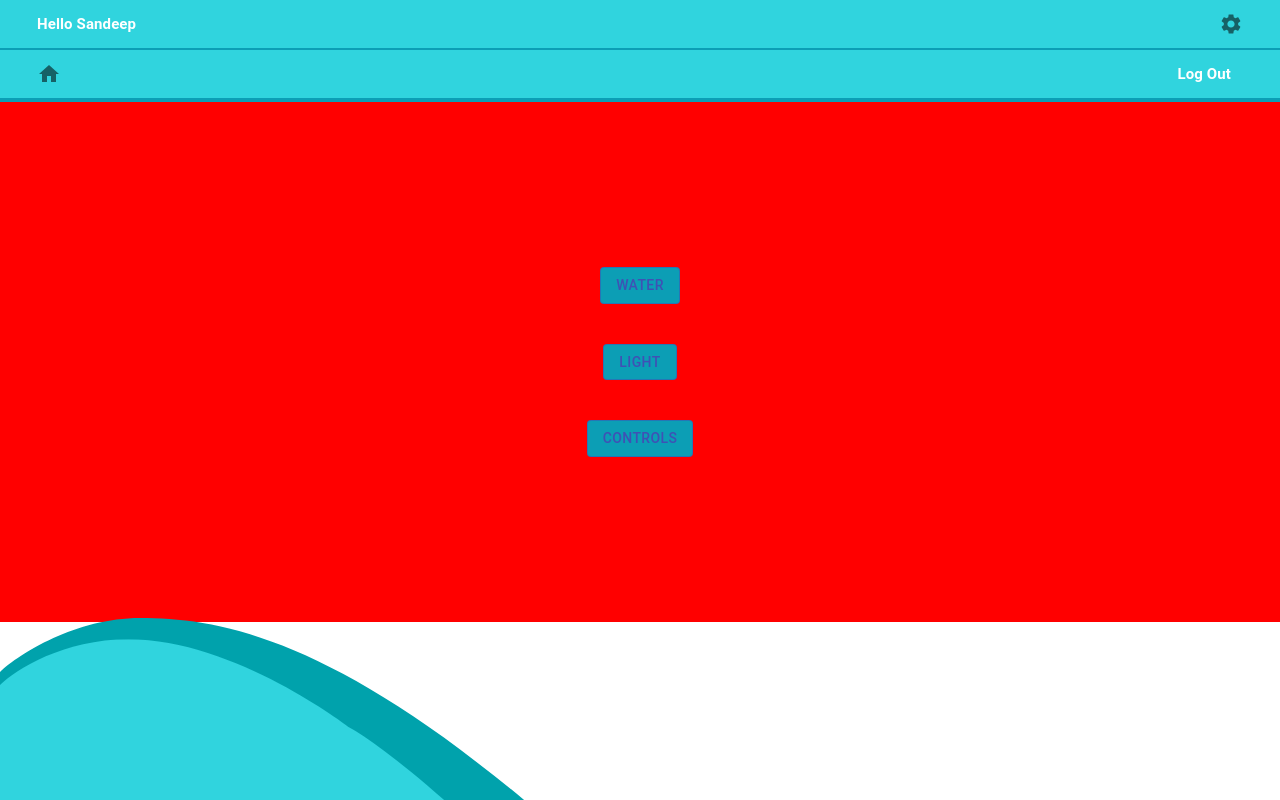
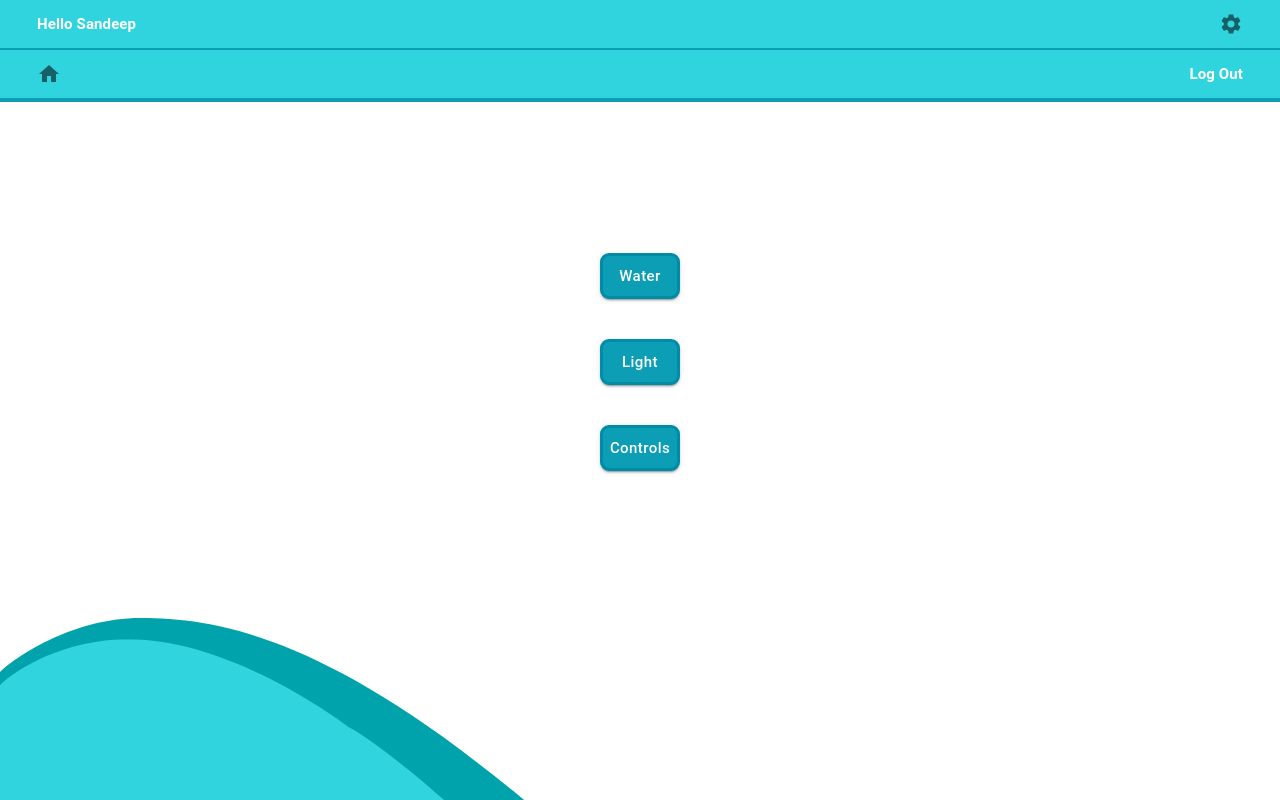
Before and after one commit to Igor-Orescanin/final_project, a React (Create React App) app in the folder client/: page /welcome in a window 1280 px wide. Built offline with nearby package versions, Linux system fonts and the light colour scheme.

Commit message:
navbar: chart style, welcome-page: button style

```diff
--- a/client/src/components/Nav/Navbar.js
+++ b/client/src/components/Nav/Navbar.js
@@ -21,16 +21,16 @@ const Navbar = () => {
   return (
     <Container className={classes.navContainer}>
       <div className={classes.secondaryNav}>
-        {/* <IconButton className={`${classes.iconButton} ${classes.hand}`}>     */}
+
         <Typography
           variant="h6"
           component="h6"
           className={`${classes.typo} ${classes.hand}`}
         >
-          {/* <Typography variant="h6" component="h6" className={classes.typo}> */}
+
           Hello Sandeep
         </Typography>
-        {/* </IconButton>  */}
+
 
         <IconButton
           className={classes.iconButton}
@@ -42,7 +42,7 @@ const Navbar = () => {
 
       <div className={classes.primaryNav}>
         <IconButton
-          className={`${classes.iconButtonSec} ${classes.iconHome}`}
+          className={`${classes.iconButtonSec}`}
           onClick={() => history.push("/")}
         >
           <HomeIcon className={`${classes.icon}`}></HomeIcon>
--- a/client/src/components/Nav/NavbarSec.js
+++ b/client/src/components/Nav/NavbarSec.js
@@ -55,7 +55,7 @@ const Navbar = () => {
         >
           <AssessmentIcon className={classes.iconSec} />
           <Typography variant="h6" component="h6" className={classes.typoSec}>
-            History
+            Charts
           </Typography>
         </IconButton>
 
--- a/client/src/components/Nav/styles.js
+++ b/client/src/components/Nav/styles.js
@@ -2,55 +2,60 @@
 import { makeStyles } from "@material-ui/core/styles";
 
 export default makeStyles((theme) => ({
-  '@global':{
-    '.MuiIconButton-root':{
-      padding:'12px, 0px'
+  // change default syles on root
+  "@global": {
+    ".MuiIconButton-root": {
+      padding: "12px, 0px",
     },
   },
-
+  //container
   navContainer: {
     margin: "0px",
     padding: "0px",
     backgroundColor: "#30D4DE",
     borderBottom: "4px solid #0C9EB5",
   },
-
+  //div with name and settingIcon
   secondaryNav: {
     borderBottom: "2px solid #0C9EB5",
     display: "flex",
     justifyContent: "space-between",
   },
 
+  // other div with name and settingIcon
+  primaryNav: {
+    display: "flex",
+    justifyContent: "space-between",
+  },
+
+  // nice backgroud hover for the icons
   iconButton: {
     display: "flex",
     justifyContent: "space-between",
   },
-
+  // nice backgroud hover for the icons
   iconButtonSec: {
     display: "flex",
     justifyContent: "space-between",
-    padding: '12px, 0px',
+    padding: "12px, 0px",
   },
-
+  // cursor that you can't touch
   hand: {
     padding: "12px",
     cursor: "default",
   },
-
+  //icon
   icon: {
     marginLeft: "25px",
     marginRight: "25px",
     //color:'#00A2AC',
   },
-
+  //icon chart icon
   iconSec: {
     marginLeft: "25px",
   },
 
-  iconHome: {
-   // marginRight: "50px",
-  },
-
+  //typography on name
   typo: {
     marginLeft: "25px",
     marginRight: "25px",
@@ -58,25 +63,21 @@ export default makeStyles((theme) => ({
     fontWeight: 700,
     color: "#ffffff",
   },
+
+  //typography on Logout
   typo2: {
-
-    marginRight: "37px",
+    marginLeft: "3px",
+    marginRight: "25px",
     fontSize: "15px",
     fontWeight: 700,
     color: "#ffffff",
   },
 
+  //typography on chart
   typoSec: {
     marginRight: "25px",
     fontSize: "15px",
     fontWeight: 700,
     color: "#ffffff",
   },
-
-  primaryNav: {
-    display: "flex",
-    justifyContent: "space-between",
-
-  },
-
 }));
--- a/client/src/components/welcome/Welcome.js
+++ b/client/src/components/welcome/Welcome.js
@@ -5,7 +5,7 @@ import React from "react";
 import useStyles from "./styles";
 
 // material-ui styles
-import { Container, Button } from "@material-ui/core";
+import { Container, Button, ThemeProvider } from "@material-ui/core";
 // import { StylesProvider } from "@material-ui/core/styles";
 // components
 import Navbar from "../Nav/Navbar.js";
@@ -16,47 +16,62 @@ import { useHistory } from "react-router-dom";
 // css
 import "../../App.css";
 
+//change color as a theme
+import { createMuiTheme } from "@material-ui/core/styles";
+
+const theme = createMuiTheme({
+  palette: {
+    primary: {
+      light: "#18B0C3",
+      main: "#0C9EB5",
+      dark: "#008CA7",
+      contrastText: "#fff",
+    },
+  },
+});
+
+
+//Welcome-page
 const Welcome = () => {
   const history = useHistory();
   const classes = useStyles();
 
   return (
     <>
-      <Navbar />
+      <ThemeProvider theme={theme}>
+        <Navbar />
 
-      <Container className={classes.welcome}>
-        <div>
+        <Container className={classes.welcome}>
           <Button
-            variant="outlined"
+            variant="contained"
             className={classes.welcomeBtn}
             color="primary"
-            onClick={() => history.push("/water")}
+            onClick={() => history.push("/logout")}
           >
             Water
           </Button>
-        </div>
-        <div>
+
           <Button
-            variant="outlined"
+            variant="contained"
             className={classes.welcomeBtn}
             color="primary"
             onClick={() => history.push("/light")}
           >
             Light
           </Button>
-        </div>
-        <div>
+
           <Button
-            variant="outlined"
+            variant="contained"
             className={classes.welcomeBtn}
             color="primary"
             onClick={() => history.push("/controls")}
           >
             Controls
           </Button>
-        </div>
-        <div className={classes.footer}></div>
-      </Container>
+
+          <div className={classes.footer}></div>
+        </Container>
+      </ThemeProvider>
     </>
   );
 };
--- a/client/src/components/welcome/styles.js
+++ b/client/src/components/welcome/styles.js
@@ -1,62 +1,47 @@
 // general
-import { makeStyles } from "@material-ui/core/styles";
+import { makeStyles, createMuiTheme } from "@material-ui/core/styles";
 
 // background picture
 import image from "../../image/background_mobile.svg";
 
-
 export default makeStyles((theme) => ({
 
-
-  // "palette":{
-  //   "primary":{"light":"rgba(24, 176, 195, 1)",
-  //   "main":"rgba(12, 158, 181, 1)",
-  //   "dark":"rgba(0, 140, 167, 1)",
-  //   "contrastText":"#fff"},},
-
-
+  //for the container
   welcome: {
     display: "flex",
-    backgroundColor: "Red",
+    //backgroundColor: "Red",
     justifyContent: "center",
-    flexDirection: 'column',
-    alignItems: 'center',
-    height:"65vh",
+    flexDirection: "column",
+    alignItems: "center",
+    height: "65vh",
   },
 
+  //for the button
   welcomeBtn: {
-    backgroundColor: "#0C9EB5",
-    margin: '20px'
+    margin: "20px",
+    width: "80px",
+    borderRadius: "9px",
+    borderColor: "#008CA7",
+    border: "solid",
+    fontSize: "15px",
+    textTransform: "none",
+    paddingTop: "7px",
+    paddingBottom: "7px",
+    paddingLeft: "20px",
+    paddingRight: "20px",
   },
 
-  buttonWel: {
-    marginTop: "140px",
-    width: "80px",
-    height: "31px",
-    borderRadius: "5px",
-    fontFamily: ("Roboto", "Helvetica", "Arial", "sans-serif"),
-    paddingLeft: "50px",
-    paddingRight: "50px",
-    backgroundColor: "#0C9EB5",
-    color: "white",
-    fontSize: "15px",
-  },
-
-
-  footer:{
-    position:'fixed',
-    bottom: '0px',
-    height:'190px',
+  //for the Image on the bottom
+  footer: {
+    zIndex: "-1",
+    position: "fixed",
+    bottom: "0px",
+    height: "190px",
     //height:'170px',
-    width:'100vw',
+    width: "100vw",
     //backgroundColor: "Blue",
     backgroundImage: `url(${image})`,
-    backgroundSize: 'cover',
-    backgroundRepeat: 'no-repeat',
-
-  },
-
-  background: {
-    backgroundImage: `url(${image})`,
+    backgroundSize: "cover",
+    backgroundRepeat: "no-repeat",
   },
 }));
```
